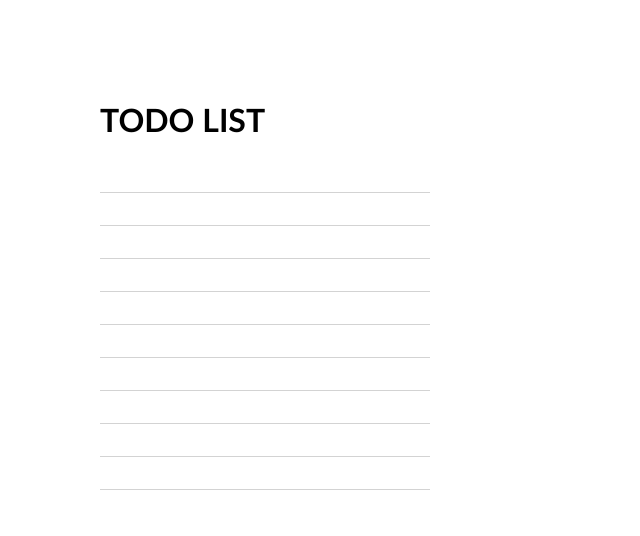
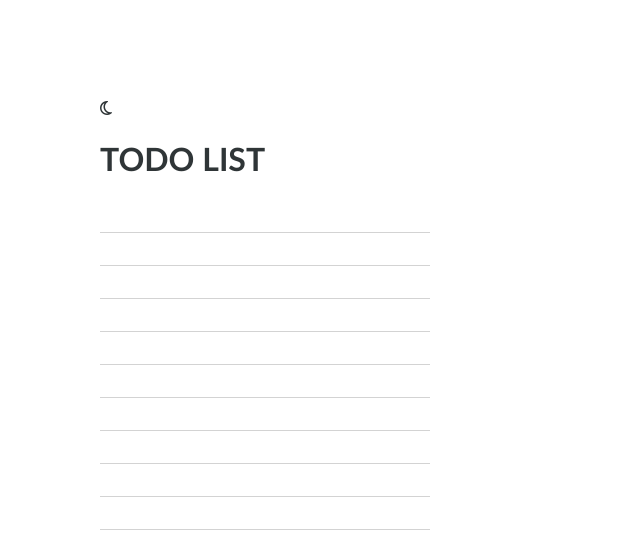
Before and after one commit to isabellarojasg/todo_project, a React (Create React App) app in the folder todo-list/: page / in a window 1280 px wide. Shown: the top 536 px of the page, without its empty margins (0-640 px from the left). Built offline with nearby package versions, Linux system fonts and the light colour scheme.

Commit message:
added light and dark mode toggle

```diff
--- a/todo-list/public/index.html
+++ b/todo-list/public/index.html
@@ -24,6 +24,10 @@
       work correctly both with client-side routing and a non-root public URL.
       Learn how to configure a non-root public URL by running `npm run build`.
     -->
+    <script
+      src="https://kit.fontawesome.com/5f7fc7e118.js"
+      crossorigin="anonymous"
+    ></script>
     <title>React App</title>
   </head>
   <body>
--- a/todo-list/src/App.js
+++ b/todo-list/src/App.js
@@ -1,14 +1,38 @@
+import { useState } from "react";
 import TodoItem from "./TodoItem";
 import "./styles.css";
+import { COLOURS } from "./colours";
 
 function App() {
   const numTodoItems = 10;
+  const [isDarkMode, setDarkMode] = useState(false);
+
+  const toggleDarkMode = () => {
+    setDarkMode(!isDarkMode);
+  };
+
+  const bodyStyles = {
+    backgroundColor: isDarkMode ? COLOURS.Black : COLOURS.White,
+  };
+
+  document.body.style.backgroundColor = bodyStyles.backgroundColor;
 
   return (
     <div>
-      <h1 className="font-style">TODO LIST</h1>
+      <i
+        class={`fa-regular hover-style ${
+          isDarkMode ? "fa-solid fa-sun white-sun" : "fa-moon black-moon"
+        }`}
+        onClick={toggleDarkMode}
+      ></i>
+      <h1
+        className="font-style"
+        style={{ color: isDarkMode ? COLOURS.White : COLOURS.Black }}
+      >
+        TODO LIST
+      </h1>
       {Array.from({ length: numTodoItems }, (_, index) => (
-        <TodoItem index={index} />
+        <TodoItem index={index} isDarkMode={isDarkMode} />
       ))}
     </div>
   );
--- a/todo-list/src/TodoItem.js
+++ b/todo-list/src/TodoItem.js
@@ -1,9 +1,15 @@
 import React, { useState } from "react";
 import "./styles.css";
+import { COLOURS } from "./colours";
 
-function TodoItem({ index }) {
+function TodoItem({ index, isDarkMode }) {
   const [isChecked, setChecked] = useState(false);
   const [textInputValue, setTextInputValue] = useState("");
+
+  const todoItemStyles = {
+    color: isDarkMode ? COLOURS.White : COLOURS.Black,
+    backgroundColor: isDarkMode ? COLOURS.Black : COLOURS.White,
+  };
 
   const handleCheckboxChange = () => {
     setChecked(!isChecked);
@@ -30,6 +36,7 @@ function TodoItem({ index }) {
         type="text"
         value={textInputValue}
         onChange={handleTextInputChange}
+        style={todoItemStyles}
       />
     </div>
   );
--- /dev/null
+++ b/todo-list/src/colours.js
@@ -0,0 +1,4 @@
+export const COLOURS = {
+  Black: "#2f3537",
+  White: "white",
+};
--- a/todo-list/src/styles.css
+++ b/todo-list/src/styles.css
@@ -28,13 +28,25 @@
 .checkbox {
   position: absolute;
   left: 0;
-  accent-color: #f5dadf;
+  accent-color: rgb(206, 99, 117);
 }
 
 .font-style {
   font-family: "Trebuchet MS", sans-serif;
 }
 
+.white-sun {
+  color: white;
+}
+
+.black-moon {
+  color: #2f3537;
+}
+
+.hover-style:hover {
+  color: #a0a0a0;
+}
+
 body {
   margin: 100px;
 }
```
